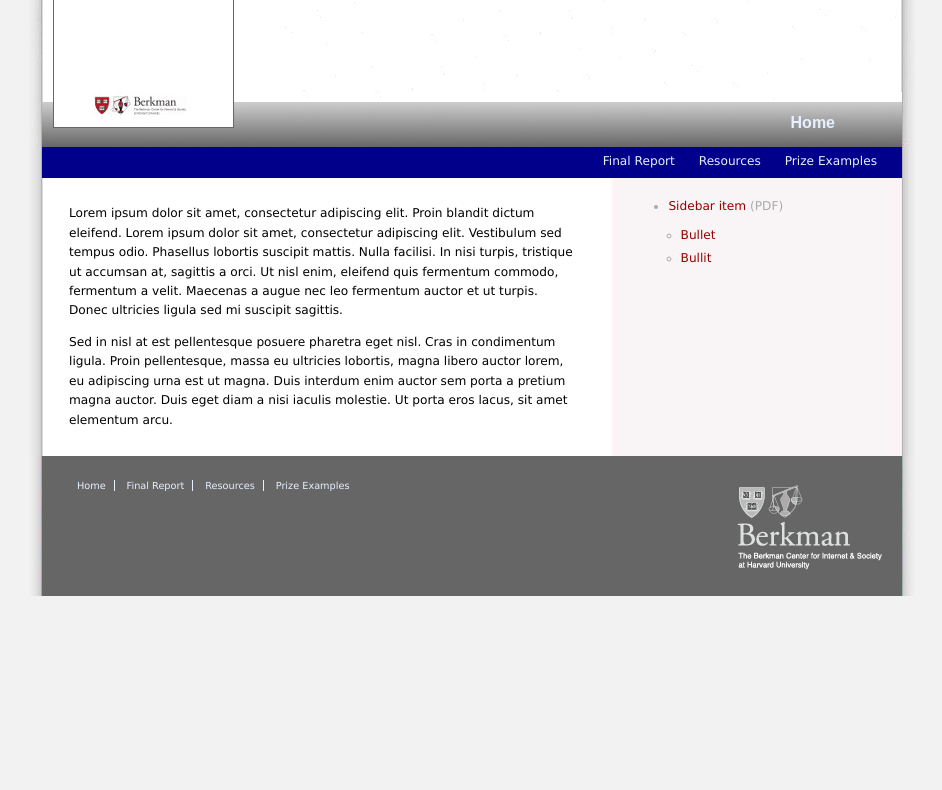
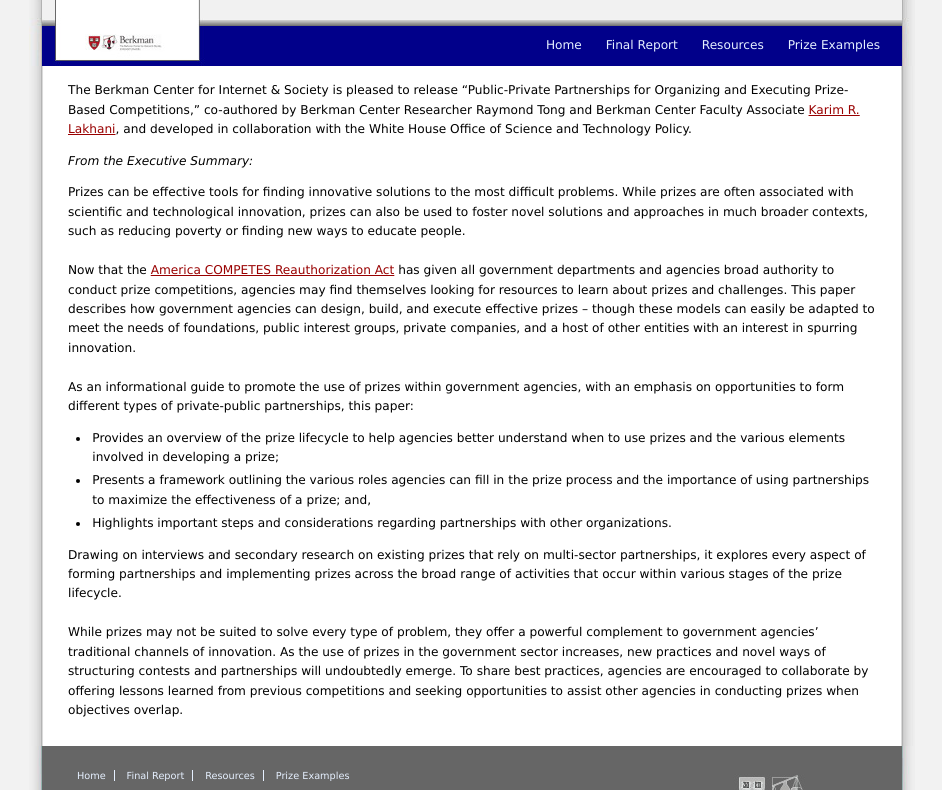
Before and after one commit to morninj/participation-prizes, a plain HTML site: page htdocs/index.html in a window 1280 px wide. Shown: the part 122-912 px from the top of the page, without its empty margins (168-1110 px from the left). Before the commit the page ends 800 px from the top, so only its background shows below. Drawn offline with nearby package versions, Linux system fonts and the light colour scheme; files that its build step writes are made by us from their sources.

Commit message:
Update structure and content of index page

```diff
--- a/htdocs/index.html
+++ b/htdocs/index.html
@@ -4,63 +4,78 @@
 <html>
 
 <head>
-<title>Participation Prizes</title>
+<title>Participation Prizes - Final Report</title>
 <meta http-equiv="Content-Type" content="text/html; charset=utf-8" />
-<!--#include virtual="includes/metatags.html"-->
+<!--#include file="includes/metatags.html"-->
 <link rel="stylesheet" type="text/css" media="screen, projection" href="includes/all.css" />
-<link rel="stylesheet" type="text/css" media="screen, projection" href="includes/home.css" />
-
-<!--[if IE 6]>
-  <link rel="stylesheet" type="text/css" media="screen, projection" href="includes/all-ie6.css" />
-<![endif]-->
-
 </head>
 
-<body class="home">
+<body class="subpage">
 
 <!-- BEGIN #width-oppressor -->
 <div id="width-oppressor">
 
-<div id="header"> <!-- BEGIN #header -->
+<!-- BEGIN .header -->
+<div id="header">
 
-  <div id="headertop">
-  	<div id="headertop-inside">
 	<!--#include file="includes/shared-title.html"-->
-    </div>
 
-    <div id="headerdownload">
-        <a href="/">Home</a>
-    </div>
-
-  </div>
-
-  <div id="headernav">
-  	<div id="headernav-inside">
  <!--#include file="includes/nav.html"-->
-    </div>
-  </div>
-
-</div> <!-- END #header -->
 
  <div class="clear"></div>
 
+</div>
+<!-- END .header -->
+
 <div id="main">
-
-<div class="sidebar">
-    <ul>
-        <li><a href="">Sidebar item</a> (PDF)</li>
-        <ul>
-            <li><a href="">Bullet</a></li>
-            <li><a href="">Bullit</a></li>
-        </ul>
-    </ul>
-</div>
-
   <div class="content">
 
-<p>Lorem ipsum dolor sit amet, consectetur adipiscing elit. Proin blandit dictum eleifend. Lorem ipsum dolor sit amet, consectetur adipiscing elit. Vestibulum sed tempus odio. Phasellus lobortis suscipit mattis. Nulla facilisi. In nisi turpis, tristique ut accumsan at, sagittis a orci. Ut nisl enim, eleifend quis fermentum commodo, fermentum a velit. Maecenas a augue nec leo fermentum auctor et ut turpis. Donec ultricies ligula sed mi suscipit sagittis.</p>
 
-<p>Sed in nisl at est pellentesque posuere pharetra eget nisl. Cras in condimentum ligula. Proin pellentesque, massa eu ultricies lobortis, magna libero auctor lorem, eu adipiscing urna est ut magna. Duis interdum enim auctor sem porta a pretium magna auctor. Duis eget diam a nisi iaculis molestie. Ut porta eros lacus, sit amet elementum arcu.</p>
+<p>The Berkman Center for Internet &amp; Society is pleased to release
+    “Public-Private Partnerships for Organizing and Executing
+    Prize-Based Competitions,” co-authored by Berkman Center Researcher
+    Raymond Tong and Berkman Center Faculty Associate <a moz-do-not-send="true" href="http://cyber.law.harvard.edu/people/klakhani">Karim R.
+      Lakhani</a>, and developed in collaboration with the White House
+    Office of Science and Technology Policy. <br />
+    </p><p><em>From the Executive Summary:</em></p><p>Prizes can be effective tools for finding innovative solutions to the
+most difficult problems. While prizes are often associated with
+scientific and technological innovation, prizes can also be used to
+foster novel solutions and approaches in much broader contexts, such as
+reducing poverty or finding new ways to educate people.<br />
+<br />
+Now that the <a title="" href="http://www.nsf.gov/statistics/about/BILLS-111hr5116enr.pdf">America COMPETES Reauthorization Act</a> has given all
+government departments and agencies broad authority to conduct prize
+competitions, agencies may find themselves looking for resources to
+learn about prizes and challenges. This paper describes how government
+agencies can design, build, and execute effective prizes – though these
+models can easily be adapted to meet the needs of foundations, public
+interest groups, private companies, and a host of other entities with an
+ interest in spurring innovation.<br />
+<br />
+As an informational guide to promote the use of prizes within government
+ agencies, with an emphasis on opportunities to form different types of
+private-public partnerships, this paper:<br />
+</p><ul><li>
+Provides an overview of the prize lifecycle to help agencies better
+understand when to use prizes and the various elements involved in
+developing a prize;</li><li>Presents a framework outlining the various roles agencies can fill in
+ the prize process and the importance of using partnerships to maximize
+the effectiveness of a prize; and,</li><li>Highlights important steps and considerations regarding partnerships with other organizations.<br /></li></ul><p>
+Drawing on interviews and secondary research on existing prizes that
+rely on multi-sector partnerships, it explores every aspect of forming
+partnerships and implementing prizes across the broad range of
+activities that occur within various stages of the prize lifecycle.<br />
+<br />
+While prizes may not be suited to solve every type of problem, they
+offer a powerful complement to govern­ment agencies’ traditional
+channels of innovation. As the use of prizes in the government sector
+increases, new practices and novel ways of structuring contests and
+partnerships will undoubtedly emerge. To share best practices, agencies
+are encouraged to collaborate by offering lessons learned from previous
+competitions and seeking opportunities to assist other agencies in
+conducting prizes when objectives overlap.<br />
+</p>
+
 
   </div>
 <div class="clear"></div>
@@ -71,6 +86,7 @@
 <!--#include file="includes/footer.html"-->
 </div>
 
-</div> <!-- END #width-oppressor -->
+</div>
+<!-- END #width-oppressor -->
 </body>
 </html>
```
Lines whose indentation alone changed are shown as unchanged.
